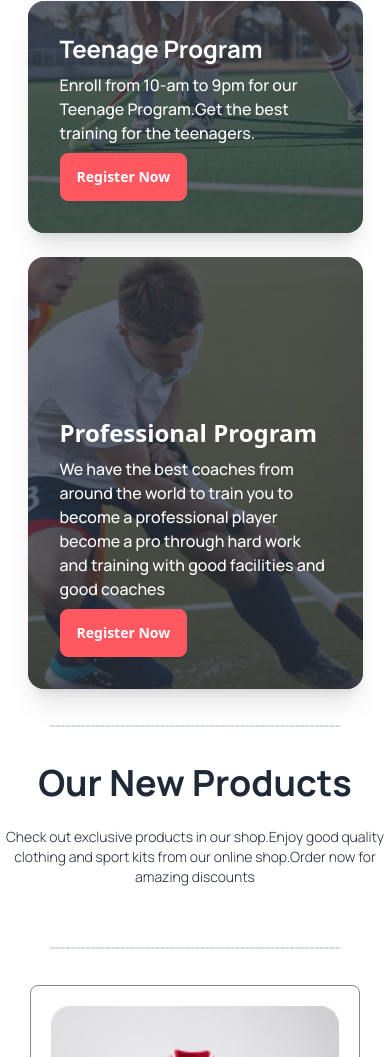
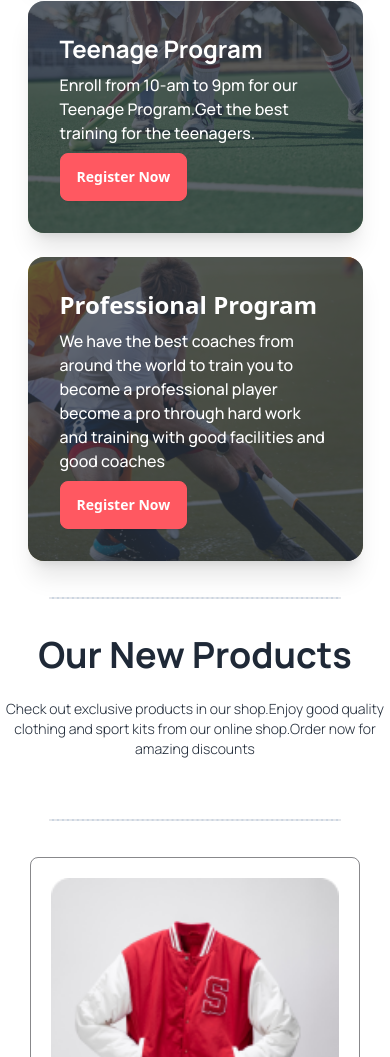
Before and after one commit to MdFuad92/Assignment-3, a plain HTML site: page index.html in a window 390 px wide. Shown: the part 2697-3754 px from the top of the page. Drawn offline with nearby package versions, Linux system fonts and the light colour scheme.

Commit message:
project complete

```diff
--- a/index.html
+++ b/index.html
@@ -207,8 +207,8 @@
 
                 <div class="card lg:w-2/3 w-[335px] bg-base-100 shadow-xl  image-full grid col-span-3">
                   <figure><img src="./Images/4.png" alt="Shoes" /></figure>
-                  <div class="card-body  mt-32 ">
-                    <h2 class="card-title fonr-manrope text-white text-2xl">Professional Program</h2>
+                  <div class="card-body  lg:mt-32   ">
+                    <h2 class="card-title fonr-manrope text-white text-2xl ">Professional Program</h2>
                     <p class="text-white font-manrope">We have the best coaches from around the world to train you to become a professional player <br> become a pro through hard work and training with good facilities and good coaches </p>
                     <div class="card-actions justify-start">
                       <button class="btn btn-error text-white">Register Now</button>
```
